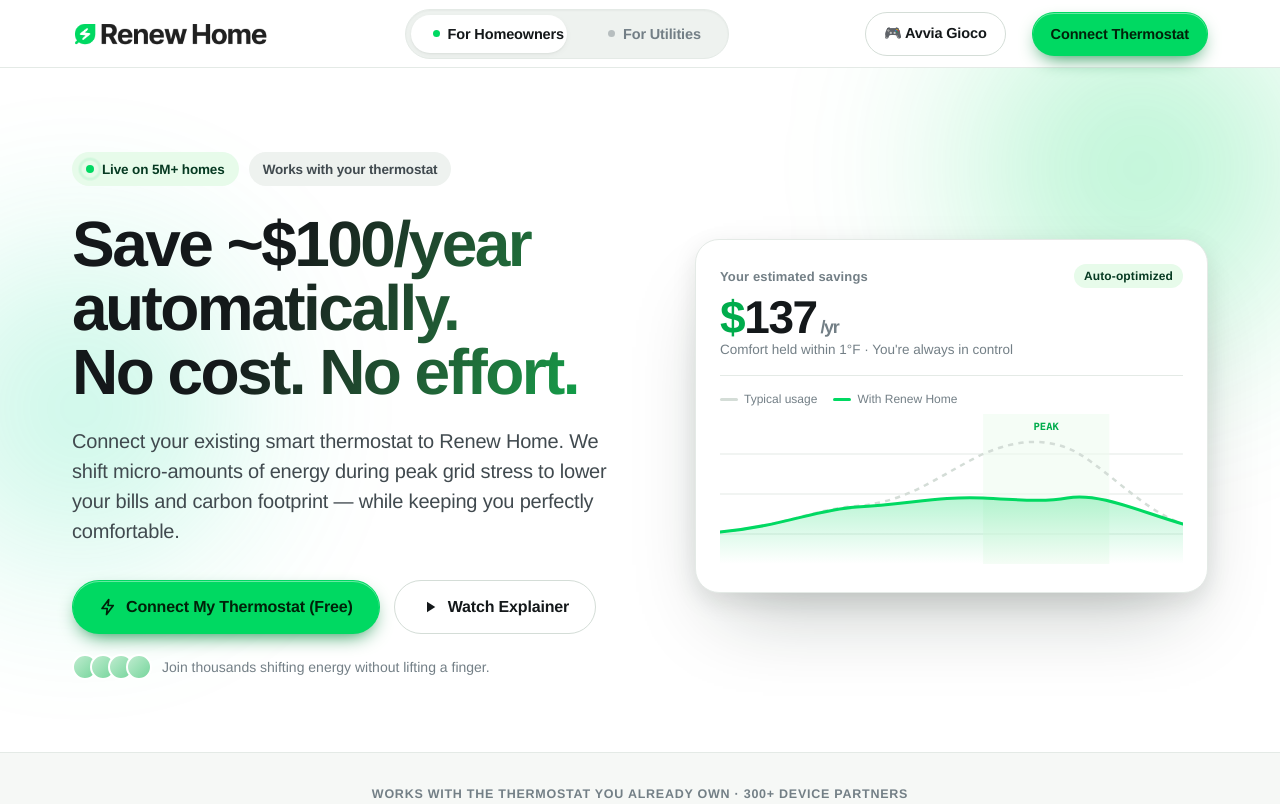
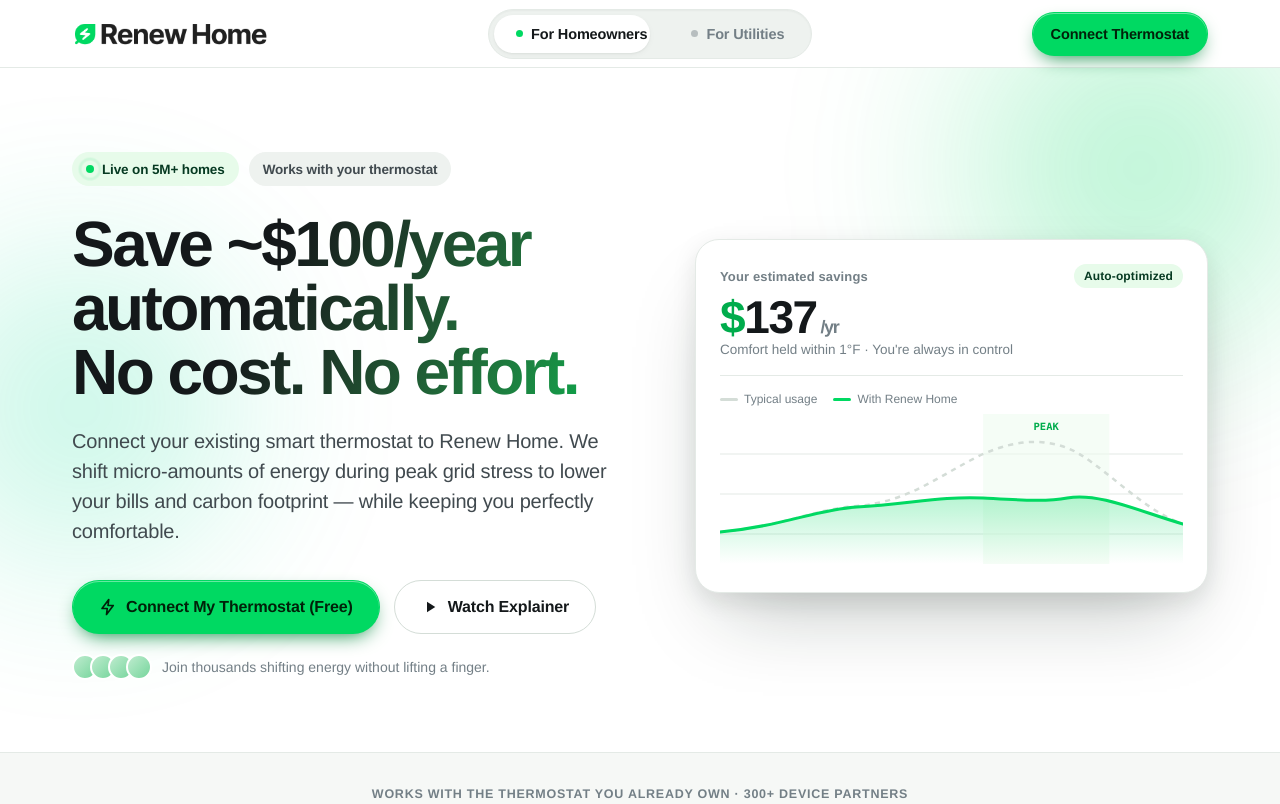
Before and after one commit to gianmariaferretti/renewhome1, a plain HTML site: page index.html in a window 1280 px wide. Shown: the top 804 px of the page. Drawn offline with nearby package versions, Linux system fonts and the light colour scheme; no server answers.

Commit message:
FIX FINALLY

```diff
--- a/index.html
+++ b/index.html
@@ -22,11 +22,7 @@
       <button role="tab" aria-selected="false" data-target="b2b"><span class="dot"></span>For Utilities</button>
     </div>
 
-<div class="nav-right">
-      <a href="./gioco/index.html" class="btn btn-ghost btn-sm" style="margin-right: 12px;">
-        🎮 Avvia Gioco
-      </a>
-
+    <div class="nav-right">
       <button class="btn btn-primary btn-sm nav-cta" data-cta="nav">
         <span data-navlabel="b2c">Connect Thermostat</span>
       </button>
@@ -35,7 +31,6 @@
 </header>
 
 <main id="b2c" class="page active" data-screen-label="B2C — Homeowners">
-
 <!-- ============================================================
      PAGE 1 · B2C — HOMEOWNERS
      ============================================================ -->
```
